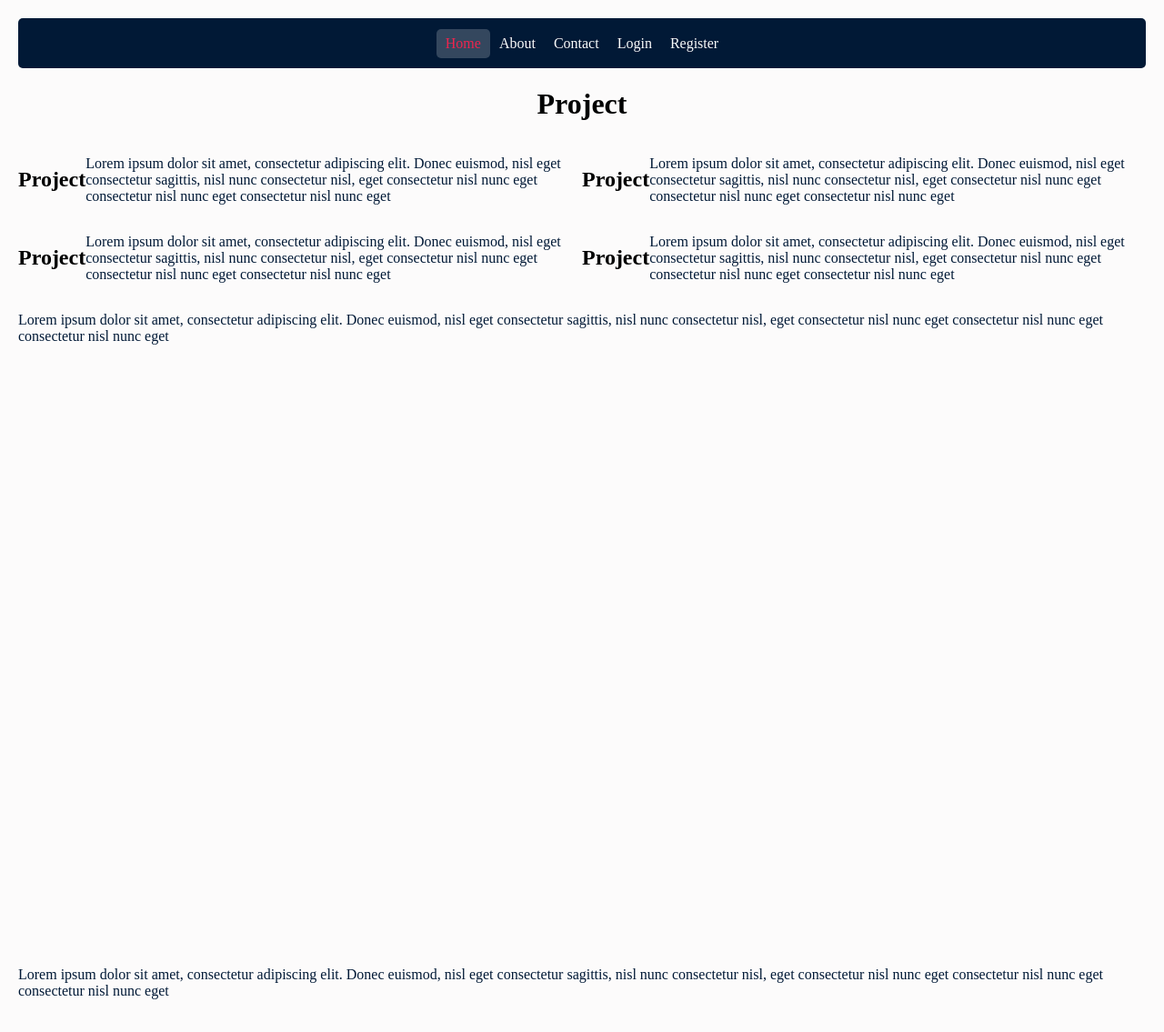
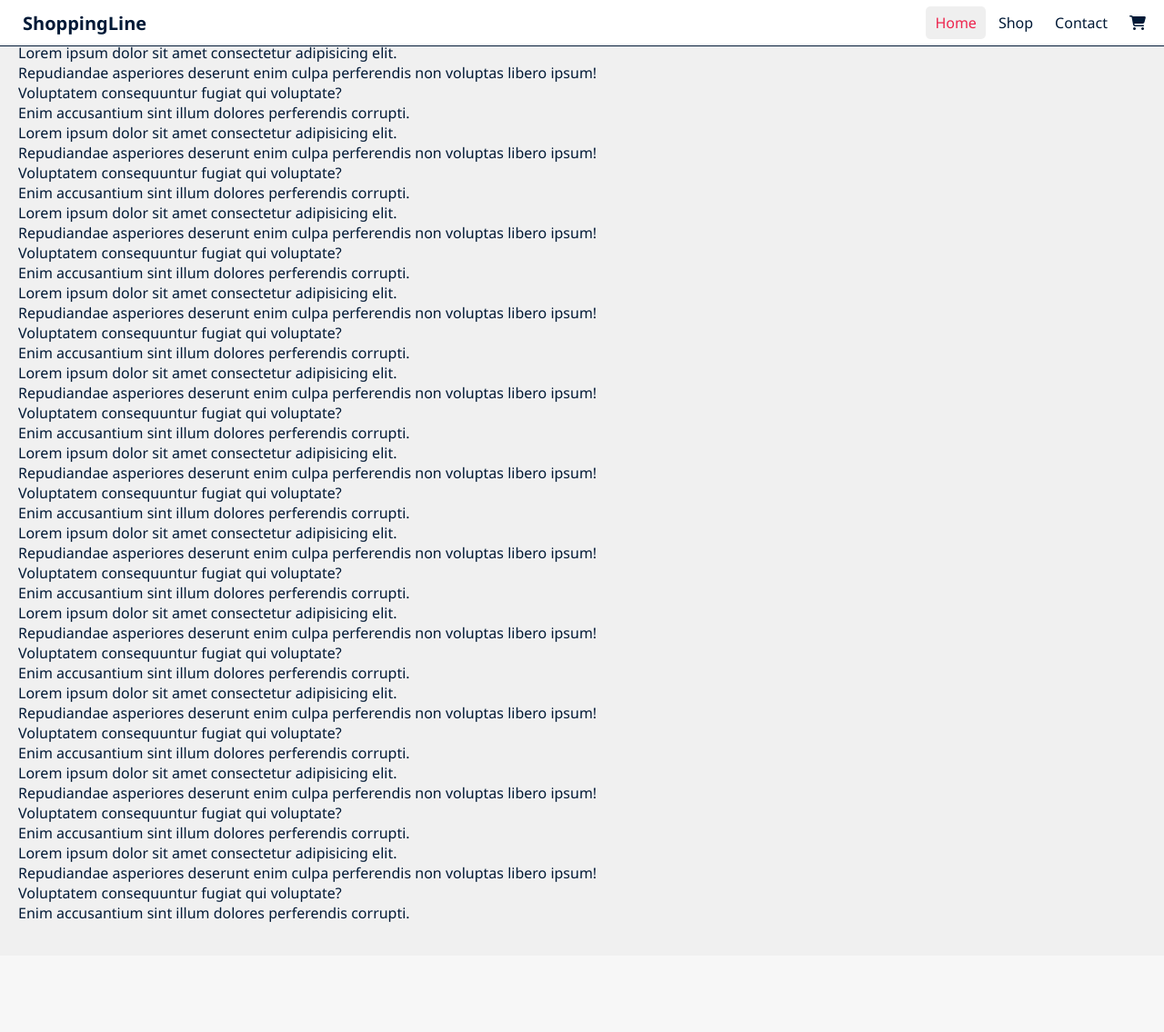
Before and after one commit to tsonicm/Online_Shop, a PHP site: page / in a window 1280 px wide. Shown: the whole page at 91% size. After the commit the page ends 1014 px from the top, so only its background shows below. Run offline with PHP 8.4, Linux system fonts and the light colour scheme; some libraries are stand-ins or nearby versions.

Commit message:
Navbar Finished

```diff
--- a/index.html
+++ b/index.html
@@ -4,6 +4,7 @@
         <meta charset="UTF-8">
         <title>Project</title>
         <link rel="stylesheet" href="static/css/style.css">
+        <script src="https://kit.fontawesome.com/f4a0081dc3.js" crossorigin="anonymous"></script>
         <script type="text/javascript" src="static/js/jquery-3.6.0.min.js"></script>
         <script>
             $(document).ready(function() {
@@ -14,10 +15,7 @@
                 });
             });
 
-
             function changeActive(x) {
-                var active = document.getElementById("home");
-                active.classList.remove("selector");
                 x.classList.add("selector");
             }
 
@@ -32,71 +30,50 @@
     </head>
     <body>
         <nav class="navbar"></nav>
-        <div class="container">
-            <div class="header">
-                <h1>Project</h1>
-            </div>
-            <div class="content">
-
-                <div class="content-left">
-                    <div class="content-left-top">
-                        <h2>Project</h2>
-                        <p>
-                            Lorem ipsum dolor sit amet, consectetur adipiscing elit.
-                            Donec euismod, nisl eget consectetur sagittis, nisl nunc
-                            consectetur nisl, eget consectetur nisl nunc eget
-                            consectetur nisl nunc eget consectetur nisl nunc eget
-                        </p>
-                    </div>
-                    <div class="content-left-bottom">
-                        <h2>Project</h2>
-                        <p>
-                            Lorem ipsum dolor sit amet, consectetur adipiscing elit.
-                            Donec euismod, nisl eget consectetur sagittis, nisl nunc
-                            consectetur nisl, eget consectetur nisl nunc eget
-                            consectetur nisl nunc eget consectetur nisl nunc eget
-                        </p>
-                    </div>
-                </div>
-
-                <div class="content-right">
-                    <div class="content-right-top">
-                        <h2>Project</h2>
-                        <p>
-                            Lorem ipsum dolor sit amet, consectetur adipiscing elit.
-                            Donec euismod, nisl eget consectetur sagittis, nisl nunc
-                            consectetur nisl, eget consectetur nisl nunc eget
-                            consectetur nisl nunc eget consectetur nisl nunc eget
-                        </p>
-                    </div>
-                    <div class="content-right-bottom">
-                        <h2>Project</h2>
-                        <p>
-                            Lorem ipsum dolor sit amet, consectetur adipiscing elit.
-                            Donec euismod, nisl eget consectetur sagittis, nisl nunc
-                            consectetur nisl, eget consectetur nisl nunc eget
-                            consectetur nisl nunc eget consectetur nisl nunc eget
-                        </p>
-                    </div>
-                </div>
-
-            </div>
-            <div class="footer">
-                <p>
-                    Lorem ipsum dolor sit amet, consectetur adipiscing elit.
-                    Donec euismod, nisl eget consectetur sagittis, nisl nunc
-                    consectetur nisl, eget consectetur nisl nunc eget
-                    consectetur nisl nunc eget consectetur nisl nunc eget
-                    <br><br><br><br><br><br><br><br><br><br><br><br><br>
-                    <br><br><br><br><br><br><br><br><br><br><br><br><br>
-                    <br><br><br><br><br><br><br><br><br><br><br><br><br>
-                    Lorem ipsum dolor sit amet, consectetur adipiscing elit.
-                    Donec euismod, nisl eget consectetur sagittis, nisl nunc
-                    consectetur nisl, eget consectetur nisl nunc eget
-                    consectetur nisl nunc eget consectetur nisl nunc eget
-                </p>
-            </div>
-        </div>
+        <p>Lorem ipsum dolor sit amet consectetur adipisicing elit.<br>
+            Repudiandae asperiores deserunt enim culpa perferendis non voluptas libero ipsum!<br>
+            Voluptatem consequuntur fugiat qui voluptate?<br>
+            Enim accusantium sint illum dolores perferendis corrupti.<br>
+            Lorem ipsum dolor sit amet consectetur adipisicing elit.<br>
+            Repudiandae asperiores deserunt enim culpa perferendis non voluptas libero ipsum!<br>
+            Voluptatem consequuntur fugiat qui voluptate?<br>
+            Enim accusantium sint illum dolores perferendis corrupti.<br>
+            Lorem ipsum dolor sit amet consectetur adipisicing elit.<br>
+            Repudiandae asperiores deserunt enim culpa perferendis non voluptas libero ipsum!<br>
+            Voluptatem consequuntur fugiat qui voluptate?<br>
+            Enim accusantium sint illum dolores perferendis corrupti.<br>
+            Lorem ipsum dolor sit amet consectetur adipisicing elit.<br>
+            Repudiandae asperiores deserunt enim culpa perferendis non voluptas libero ipsum!<br>
+            Voluptatem consequuntur fugiat qui voluptate?<br>
+            Enim accusantium sint illum dolores perferendis corrupti.<br>
+            Lorem ipsum dolor sit amet consectetur adipisicing elit.<br>
+            Repudiandae asperiores deserunt enim culpa perferendis non voluptas libero ipsum!<br>
+            Voluptatem consequuntur fugiat qui voluptate?<br>
+            Enim accusantium sint illum dolores perferendis corrupti.<br>
+            Lorem ipsum dolor sit amet consectetur adipisicing elit.<br>
+            Repudiandae asperiores deserunt enim culpa perferendis non voluptas libero ipsum!<br>
+            Voluptatem consequuntur fugiat qui voluptate?<br>
+            Enim accusantium sint illum dolores perferendis corrupti.<br>
+            Lorem ipsum dolor sit amet consectetur adipisicing elit.<br>
+            Repudiandae asperiores deserunt enim culpa perferendis non voluptas libero ipsum!<br>
+            Voluptatem consequuntur fugiat qui voluptate?<br>
+            Enim accusantium sint illum dolores perferendis corrupti.<br>
+            Lorem ipsum dolor sit amet consectetur adipisicing elit.<br>
+            Repudiandae asperiores deserunt enim culpa perferendis non voluptas libero ipsum!<br>
+            Voluptatem consequuntur fugiat qui voluptate?<br>
+            Enim accusantium sint illum dolores perferendis corrupti.<br>
+            Lorem ipsum dolor sit amet consectetur adipisicing elit.<br>
+            Repudiandae asperiores deserunt enim culpa perferendis non voluptas libero ipsum!<br>
+            Voluptatem consequuntur fugiat qui voluptate?<br>
+            Enim accusantium sint illum dolores perferendis corrupti.<br>
+            Lorem ipsum dolor sit amet consectetur adipisicing elit.<br>
+            Repudiandae asperiores deserunt enim culpa perferendis non voluptas libero ipsum!<br>
+            Voluptatem consequuntur fugiat qui voluptate?<br>
+            Enim accusantium sint illum dolores perferendis corrupti.<br>
+            Lorem ipsum dolor sit amet consectetur adipisicing elit.<br>
+            Repudiandae asperiores deserunt enim culpa perferendis non voluptas libero ipsum!<br>
+            Voluptatem consequuntur fugiat qui voluptate?<br>
+            Enim accusantium sint illum dolores perferendis corrupti.<br></p>
     </body>
 </html>
 <!-- Path: EWD\Project\index.html -->
--- a/static/css/style.css
+++ b/static/css/style.css
@@ -1,54 +1,92 @@
 /*
-    Light Background: #FCFBFB; White
-    Main color: #011936; Oxford Blue
-    Accent #1: #ED254E; Red Crayola
-    Detail: #2274A5; Star Command Blue | #4A7B9D; Steel Blue
-    Accent #2: #E6AF2E; Goldenrod
-    http://colormind.io/bootstrap/
+    Background: #FFF; White
+    Accent #1: #011936; Oxford Blue
+    Accent #2: #ED254E; Red Crayola
 */
 
+/* General stylization */
+
+::-webkit-scrollbar {
+    width: 5px;
+    height: 5px;
+    background-color: white;
+    border-radius: 5px;
+}
+
+::-webkit-scrollbar-thumb {
+    background-color: #011936;
+    border-radius: 5px;
+}
+
 body {
-    background-color: #FCFBFB;
+    background-color: #F0F0F0;
     padding: 20px;
     margin: 0;
 }
 
-p {
+p, a {
     color: #011936;
+    font-family: 'Segoe UI', Tahoma, Geneva, Verdana, sans-serif;
 }
+
+/* Navbar Code */
 
 .navbar {
     display: flex;
+    flex-direction: row;
     overflow: hidden;
-    text-align: center;
     align-items: center;
-    justify-content: center;
 
-    background-color: #011936;
+    background-color: #FFF;
     position: sticky;
     top: 0;
 
     padding: 10px;
-    height: 35px;
-    border-radius: 5px;
+    height: 30px;
+    margin: -20px;
+    border-bottom: 1px solid #011936;
+}
+
+.menuItems {
+    list-style: none;
+    display: inline;
+}
+
+.menuItems li {
+    display: inline;
+}
+
+.leftNav {
+    width: 10%;
+    padding-left: 15px;
+}
+
+.rightNav {
+    width: 90%;
+    text-align: right;
+}
+
+div.logo {
+    position: relative;
+    display: flex;
+}
+
+a.logo {
+    font-size: 20px;
+    font-weight: bold;
+    color: #011936;
+    text-decoration: none;
 }
 
 a.navbarItem {
-    color: #FCFBFB;
+    color: #011936;
     text-decoration: none;
     border-radius: 0;
     padding: 7px 10px;
 }
 
-a.hover {
-    color: #FCFBFB;
-    background-color: rgba(255, 255, 255, 0.2);
-    text-decoration: none;
-    border-radius: 5px;
-}
-
 a.selector {
-    background-color: rgba(255, 255, 255, 0.2);
+    background-color: #00000010;
     border-radius: 5px;
 }
 
@@ -57,68 +95,74 @@ a.active {
     text-decoration: none;
 }
 
-.container {
-    display: flex;
+.menu {
+    display: none;
+}
+
+@media only screen and (max-width: 768px) {
+    .navbar {
+        align-items: unset;
         flex-direction: column;
-    align-items: center;
-    justify-content: center;
-    margin: 0 auto;
+        height: 30px;
+    }
+    .leftNav {
+        margin-top: 1.5px;
         width: 100%;
     }
-
-.content {
-    display: flex;
-    flex-direction: row;
-    align-items: center;
-    justify-content: center;
-    margin: 0 auto;
+    .rightNav {
         width: 100%;
+        text-align: center;
+    }
+    .menuItems li{
+        display: block;
+        margin-top: 15px;
     }
 
-.content-left {
+    .menu {
+        position: absolute;
+        top: 3.5px;
+        right: 10px;
+        background-color: transparent;
+        border: none;
+        cursor: pointer;
         display: flex;
-    flex-direction: column;
-    align-items: center;
-    justify-content: center;
-    width: 100%;
+        padding: 0;
+      }
+      .line {
+        fill: none;
+        stroke: black;
+        stroke-width: 6;
+        transition: stroke-dasharray 600ms cubic-bezier(0.4, 0, 0.2, 1),
+          stroke-dashoffset 600ms cubic-bezier(0.4, 0, 0.2, 1);
+      }
+      .line1 {
+        stroke-dasharray: 60 207;
+        stroke-width: 6;
+      }
+      .line2 {
+        stroke-dasharray: 60 60;
+        stroke-width: 6;
+      }
+      .line3 {
+        stroke-dasharray: 60 207;
+        stroke-width: 6;
+      }
+      .opened .line1 {
+        stroke-dasharray: 90 207;
+        stroke-dashoffset: -134;
+        stroke-width: 6;
+      }
+      .opened .line2 {
+        stroke-dasharray: 1 60;
+        stroke-dashoffset: -30;
+        stroke-width: 6;
+      }
+      .opened .line3 {
+        stroke-dasharray: 90 207;
+        stroke-dashoffset: -134;
+        stroke-width: 6;
       }
 
-.content-left-top {
-    display: flex;
-    flex-direction: row;
-    align-items: center;
-    justify-content: center;
-    width: 100%;
+
 }
-
-.content-left-bottom {
-    display: flex;
-    flex-direction: row;
-    align-items: center;
-    justify-content: center;
-    width: 100%;
-}
-
-.content-right {
-    display: flex;
-    flex-direction: column;
-    align-items: center;
-    justify-content: center;
-    width: 100%;
-}
-
-.content-right-top {
-    display: flex;
-    flex-direction: row;
-    align-items: center;
-    justify-content: center;
-    width: 100%;
-}
-
-.content-right-bottom {
-    display: flex;
-    flex-direction: row;
-    align-items: center;
-    justify-content: center;
-    width: 100%;
-}
+/* Main Content */
--- a/static/templates/navbar.html
+++ b/static/templates/navbar.html
@@ -1,5 +1,44 @@
-<a id="home" class="navbarItem" href="index.html">Home</a>
-<a id="about" class="navbarItem" href="about.html">About</a>
-<a class="navbarItem" href="">Contact</a>
-<a class="navbarItem" href="">Login</a>
-<a class="navbarItem" href="">Register</a>
+<script>
+    function animateMenu(x){
+        x.classList.toggle('opened');
+        x.setAttribute('aria-expanded', x.classList.contains('opened'));
+        var menu = document.getElementsByClassName("navbar")[0];
+        if(x.classList.contains('opened')){
+            $(menu).animate({
+                height: '200px'
+            }, 500);
+        }
+        else{
+            $(menu).animate({
+                height: '30px'
+            }, 500);
+        }
+    }
+</script>
+
+<div class = "leftNav">
+    <div class="logo">
+        <a class="logo" href="index.html">ShoppingLine</a>
+    </div>
+</div>
+
+<div class="menu">
+    <button class="menu" onclick="animateMenu(this)" aria-label="Main Menu">
+        <svg width="40px" height="40px" viewBox="0 0 100 100">
+          <path class="line line1" d="M 20,29.000046 H 80.000231 C 80.000231,29.000046 94.498839,28.817352 94.532987,66.711331 94.543142,77.980673 90.966081,81.670246 85.259173,81.668997 79.552261,81.667751 75.000211,74.999942 75.000211,74.999942 L 25.000021,25.000058" />
+          <path class="line line2" d="M 20,50 H 80" />
+          <path class="line line3" d="M 20,70.999954 H 80.000231 C 80.000231,70.999954 94.498839,71.182648 94.532987,33.288669 94.543142,22.019327 90.966081,18.329754 85.259173,18.331003 79.552261,18.332249 75.000211,25.000058 75.000211,25.000058 L 25.000021,74.999942" />
+        </svg>
+      </button>
+</div>
+
+<div class = "rightNav">
+    <ul class = "menuItems">
+        <li><a id="home" class="navbarItem" href="index.html">Home</a></li>
+        <li><a id="shop" class="navbarItem" href="shop.html">Shop</a></li>
+        <li><a class="navbarItem" href="#">Contact</a></li>
+        <li><a class="navbarItem" href="#">
+            <i class="fa-solid fa-cart-shopping"></i>
+        </a></li>
+    </ul>
+</div>
```
Also changed, not shown: shop.html (renamed from about.html, +4 -6 lines). Lines whose indentation alone changed are shown as unchanged.
